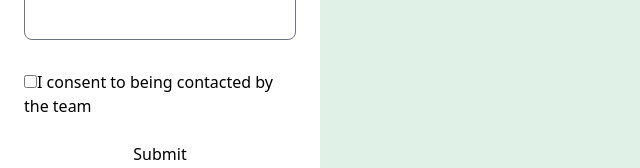
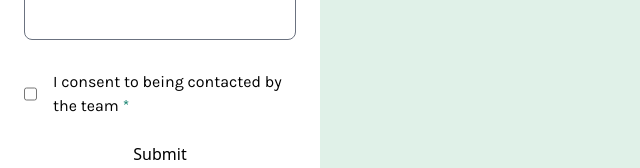
Before and after one commit to raswonders/contact-form, a React (Vite) app: page / in a window 1280 px wide. Shown: the part 856-1024 px from the top of the page, without its empty margins (0-640 px from the left). Built offline with nearby package versions, Linux system fonts and the light colour scheme.

Commit message:
style Checkbox

```diff
--- a/src/components/Card.tsx
+++ b/src/components/Card.tsx
@@ -29,7 +29,10 @@ export function Card() {
           options={["General Enquiry", "Support Request"]}
         />
         <Message />
-        <Checkbox label="I consent to being contacted by the team" />
+        <Checkbox
+          name="consent"
+          label="I consent to being contacted by the team"
+        />
         <Button type="submit" value="Submit" />
       </form>
     </main>
--- a/src/components/Checkbox.tsx
+++ b/src/components/Checkbox.tsx
@@ -1,13 +1,19 @@
 import { useId } from "react";
 
-export function Checkbox({ label }: { label: string }) {
+interface CheckboxProps {
+  label: string;
+  name: string;
+}
+
+export function Checkbox({ label, name }: CheckboxProps) {
   const id = useId();
 
   return (
-    <div>
-      <input type="checkbox" id={id} />
-      <label className="" htmlFor={id}>
+    <div className="flex space-x-4">
+      <input type="checkbox" name={name} id={id} />
+      <label className="font-karla" htmlFor={id}>
         {label}
+        <span className="px-1 text-green-600">*</span>
       </label>
     </div>
   );
```
